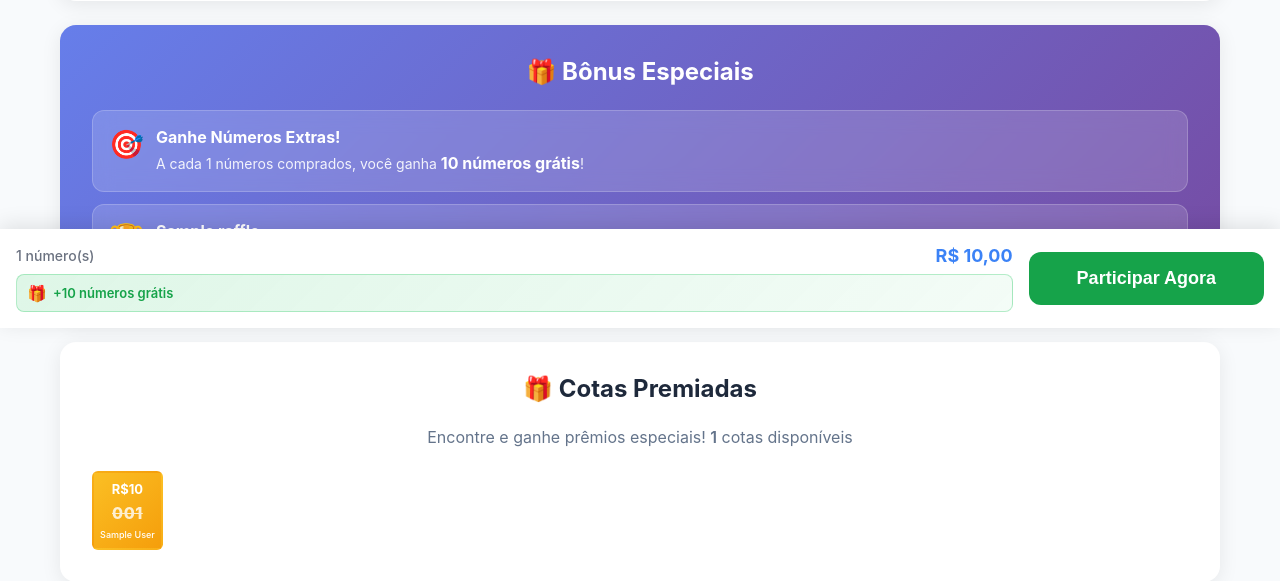
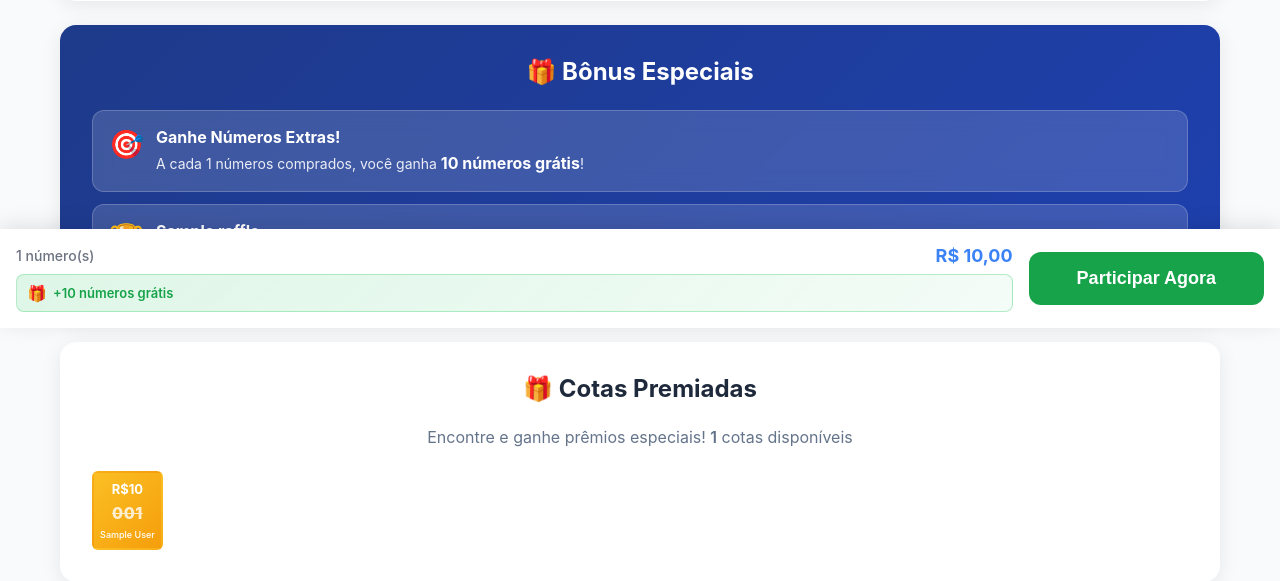
Before and after one commit to IgorAcender/rifas, a Django app: a page that uses templates/raffles/public_view.html in a window 1280 px wide. Shown: the part 472-1053 px from the top of the page. Run offline with Django 4.2, Linux system fonts and the light colour scheme; tables that the repository leaves empty hold one stand-in row (values such as "Sample post").

Commit message:
feat: altera cor do card de bônus especiais de roxo para azul escuro

```diff
--- a/templates/raffles/public_view.html
+++ b/templates/raffles/public_view.html
@@ -925,7 +925,7 @@
 
         <!-- Bonus Section -->
         {% if raffle.enable_purchase_bonus or raffle.enable_milestone_bonus %}
-        <div class="main-card" style="background: linear-gradient(135deg, #667eea 0%, #764ba2 100%); border: none;">
+        <div class="main-card" style="background: linear-gradient(135deg, #1e3a8a 0%, #1e40af 100%); border: none;">
             <h3 class="section-title" style="color: white;">🎁 Bônus Especiais</h3>
             <div class="bonus-benefits">
                 {% if raffle.enable_purchase_bonus %}
```
